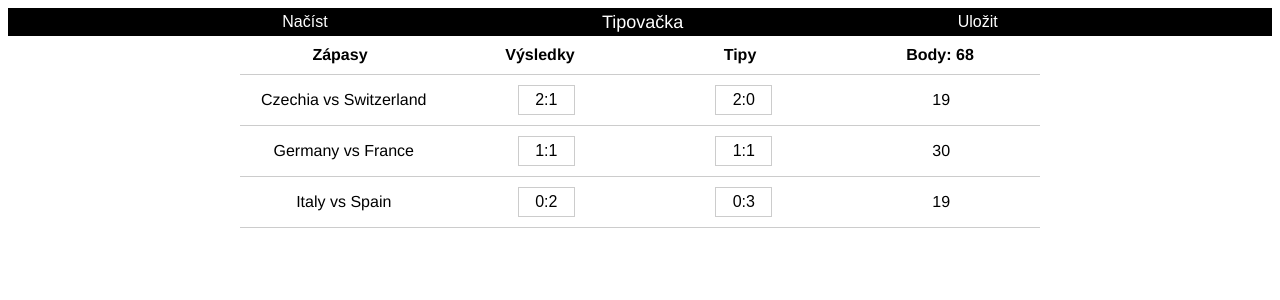
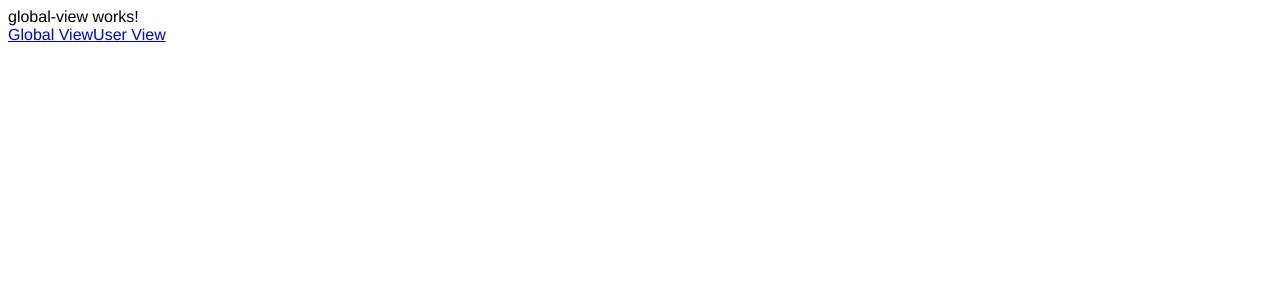
Before and after one commit to M-Brachtl/tipoVue, a Vue app: page / in a window 1280 px wide. Shown: the top 300 px of the page. Built offline with nearby package versions, Linux system fonts and the light colour scheme.

Commit message:
Added routing system

```diff
--- a/package.json
+++ b/package.json
@@ -11,7 +11,8 @@
     "deploy": "gh-pages -d dist"
   },
   "dependencies": {
-    "vue": "^3.5.13"
+    "vue": "^3.5.13",
+    "vue-router": "^4.5.1"
   },
   "devDependencies": {
     "@vitejs/plugin-vue": "^5.2.3",
--- a/src/App.vue
+++ b/src/App.vue
@@ -1,91 +1,11 @@
 <script setup>
-import { ref } from 'vue';
-import MatchItem from './components/MatchItem.vue';
-// from public/matches.json
-// import matchesData from './assets/matches.json';
-
-const totalPoints = ref(0);
-const matches = ref([
-  { match: 'Czechia vs Switzerland', result: '2:1', guess: '2:0' },
-  { match: 'Germany vs France', result: '1:1', guess: '1:1' },
-  { match: 'Italy vs Spain', result: '0:2', guess: '0:3' }
-]);
-// const matches = ref([])
-function loadMatches() {
-  // Načtení dat z JSON souboru, který vloží uživatel v rámci této funkce
-
-  //požádání uživatele o výběr souboru
-  const input = document.createElement('input');
-  input.type = 'file';
-  input.accept = '.json';
-  input.onchange = (event) => {
-    const file = event.target.files[0];
-    if (file) {
-      const reader = new FileReader();
-      reader.onload = (e) => {
-        try {
-          const matchesData = JSON.parse(e.target.result);
-          if (Array.isArray(matchesData)) {
-            matches.value = []; // Vyprázdníme předchozí zápasy
-            totalPoints.value = 0; // Resetujeme body
-            for (const item of matchesData) {
-              matches.value.push({
-                match: item.match,
-                result: item.result,
-                guess: item.guess || '-:-'
-              });
-            }
-          } else {
-            alert('Vložený soubor je poškozený nebo neobsahuje platná data.');
-          }
-        } catch (error) {
-          alert('Vložený soubor je poškozený nebo neobsahuje platná data.');
-        }
-      };
-      reader.readAsText(file);
-    }
-  };
-  input.click();
-  input.removeEventListener('change', loadMatches);
-}
-
-
-function saveMatches() {
-  // Nejdříve musíme updatovat výsledky a tipy v matches
-  document.querySelectorAll('.match-item').forEach((item, index) => {
-    const inputs = item.querySelectorAll('input');
-    if (inputs.length >= 2) {
-      matches.value[index].result = inputs[0].value;
-      matches.value[index].guess = inputs[1].value;
-    }
-  });
-
-  // Uložení dat do JSON souboru
-  const data = matches.value.map(item => ({
-    match: item.match,
-    result: item.result,
-    guess: item.guess
-  }));
-  const blob = new Blob([JSON.stringify(data, null, 2)], { type: 'application/json' });
-  const url = URL.createObjectURL(blob);
-  const a = document.createElement('a');
-  a.href = url;
-  a.download = 'matches.json';
-  document.body.appendChild(a);
-  a.click();
-  document.body.removeChild(a);
-  URL.revokeObjectURL(url);
-}
-
-const updatePoints = (newPoints, prevPoints) => {
-  totalPoints.value += newPoints - prevPoints;
-};
+import { RouterView, RouterLink } from 'vue-router'
 </script>
 
 <template>
-  <header><button @click="loadMatches()">Načíst</button> <span>Tipovačka</span> <button @click="saveMatches()">Uložit</button></header>
-  <main>
-    <div id="heading"><span>Zápasy</span><span>Výsledky</span><span>Tipy</span><span>Body: {{ totalPoints }}</span></div>
-    <MatchItem v-for="(item, index) in matches" :key="index" :match="item.match" :result="item.result" :guess="item.guess" @points-updated="updatePoints" />
-  </main>
+  <RouterView />
+  <nav>
+    <RouterLink to="/">Global View</RouterLink>
+    <RouterLink to="/user">User View</RouterLink>
+  </nav>
 </template>
--- a/src/components/MatchItem.vue
+++ b/src/components/MatchItem.vue
@@ -59,11 +59,11 @@ watch(() => props.guess, (newValue) => {
 
 watch([localResult, localGuess], countPoints, { immediate: true });
 
-defineExpose({
-  getValue() {
-    return points.value;
-  }
-});
+// defineExpose({
+//   getValue() {
+//     return points.value;
+//   }
+// });
 </script>
 
 <template>
--- a/src/main.js
+++ b/src/main.js
@@ -3,5 +3,9 @@ import './assets/main.css'
 
 import { createApp } from 'vue'
 import App from './App.vue'
+import router from './router'
 
-createApp(App).mount('#app')
+//createApp(App).mount('#app')
+const app = createApp(App)
+app.use(router)
+app.mount('#app')
--- /dev/null
+++ b/src/views/globalView.vue
@@ -0,0 +1,3 @@
+<template>
+    global-view works!
+</template>
--- /dev/null
+++ b/src/views/userView.vue
@@ -0,0 +1,91 @@
+<script setup>
+import { ref } from 'vue';
+import MatchItem from '../components/MatchItem.vue';
+// from public/matches.json
+// import matchesData from './assets/matches.json';
+
+const totalPoints = ref(0);
+const matches = ref([
+  { match: 'Czechia vs Switzerland', result: '2:1', guess: '2:0' },
+  { match: 'Germany vs France', result: '1:1', guess: '1:1' },
+  { match: 'Italy vs Spain', result: '0:2', guess: '0:3' }
+]);
+// const matches = ref([])
+function loadMatches() {
+  // Načtení dat z JSON souboru, který vloží uživatel v rámci této funkce
+
+  //požádání uživatele o výběr souboru
+  const input = document.createElement('input');
+  input.type = 'file';
+  input.accept = '.json';
+  input.onchange = (event) => {
+    const file = event.target.files[0];
+    if (file) {
+      const reader = new FileReader();
+      reader.onload = (e) => {
+        try {
+          const matchesData = JSON.parse(e.target.result);
+          if (Array.isArray(matchesData)) {
+            matches.value = []; // Vyprázdníme předchozí zápasy
+            totalPoints.value = 0; // Resetujeme body
+            for (const item of matchesData) {
+              matches.value.push({
+                match: item.match,
+                result: item.result,
+                guess: item.guess || '-:-'
+              });
+            }
+          } else {
+            alert('Vložený soubor je poškozený nebo neobsahuje platná data.');
+          }
+        } catch (error) {
+          alert('Vložený soubor je poškozený nebo neobsahuje platná data.');
+        }
+      };
+      reader.readAsText(file);
+    }
+  };
+  input.click();
+  input.removeEventListener('change', loadMatches);
+}
+
+
+function saveMatches() {
+  // Nejdříve musíme updatovat výsledky a tipy v matches
+  document.querySelectorAll('.match-item').forEach((item, index) => {
+    const inputs = item.querySelectorAll('input');
+    if (inputs.length >= 2) {
+      matches.value[index].result = inputs[0].value;
+      matches.value[index].guess = inputs[1].value;
+    }
+  });
+
+  // Uložení dat do JSON souboru
+  const data = matches.value.map(item => ({
+    match: item.match,
+    result: item.result,
+    guess: item.guess
+  }));
+  const blob = new Blob([JSON.stringify(data, null, 2)], { type: 'application/json' });
+  const url = URL.createObjectURL(blob);
+  const a = document.createElement('a');
+  a.href = url;
+  a.download = 'matches.json';
+  document.body.appendChild(a);
+  a.click();
+  document.body.removeChild(a);
+  URL.revokeObjectURL(url);
+}
+
+const updatePoints = (newPoints, prevPoints) => {
+  totalPoints.value += newPoints - prevPoints;
+};
+</script>
+
+<template>
+  <header><button @click="loadMatches()">Načíst</button> <span>Tipovačka</span> <button @click="saveMatches()">Uložit</button></header>
+  <main>
+    <div id="heading"><span>Zápasy</span><span>Výsledky</span><span>Tipy</span><span>Body: {{ totalPoints }}</span></div>
+    <MatchItem v-for="(item, index) in matches" :key="index" :match="item.match" :result="item.result" :guess="item.guess" @points-updated="updatePoints" />
+  </main>
+</template>
```
Also changed, not shown: src/router/index.js (added, +17 -0 lines), 1 other file (tests, documents, lock files or other folders).
